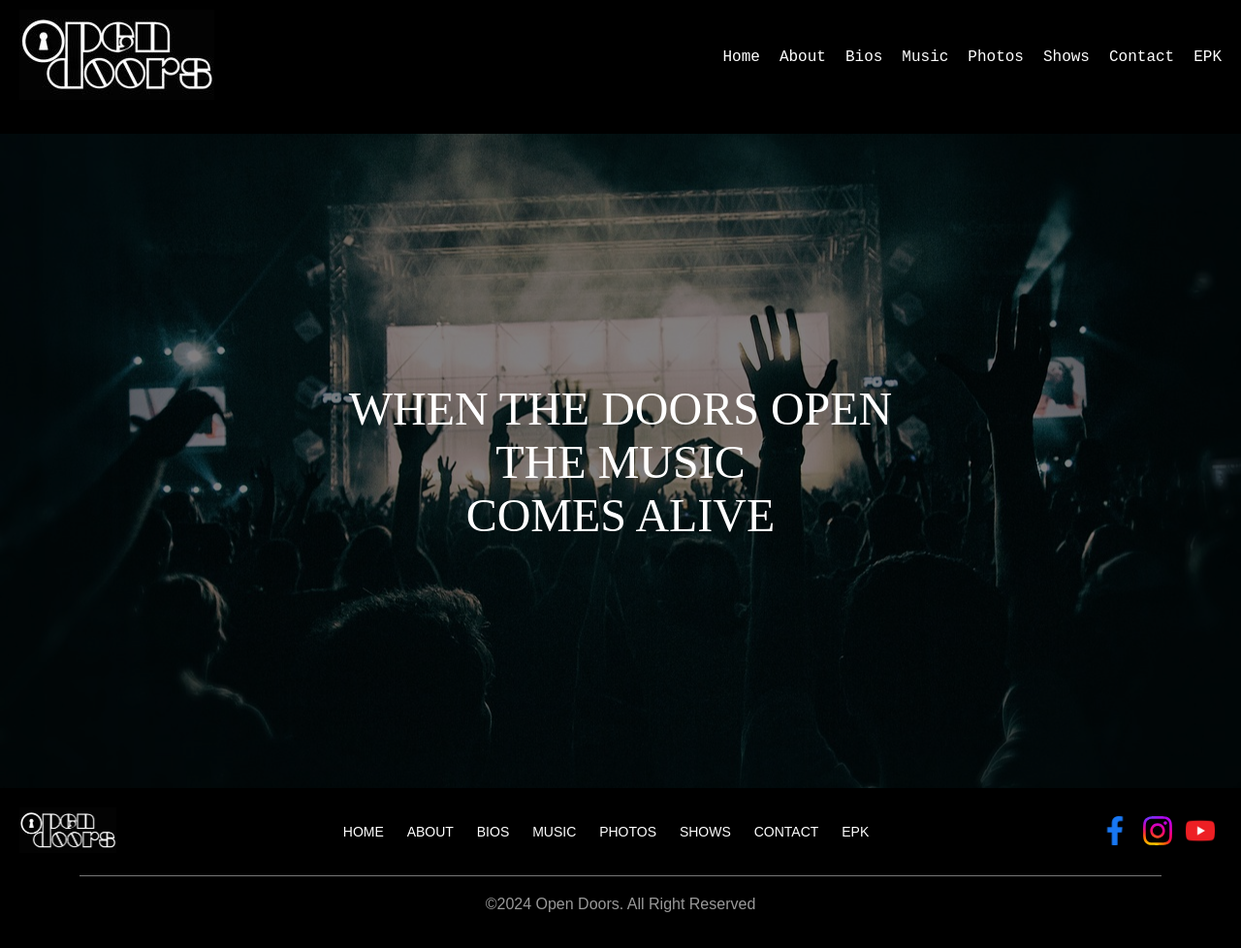
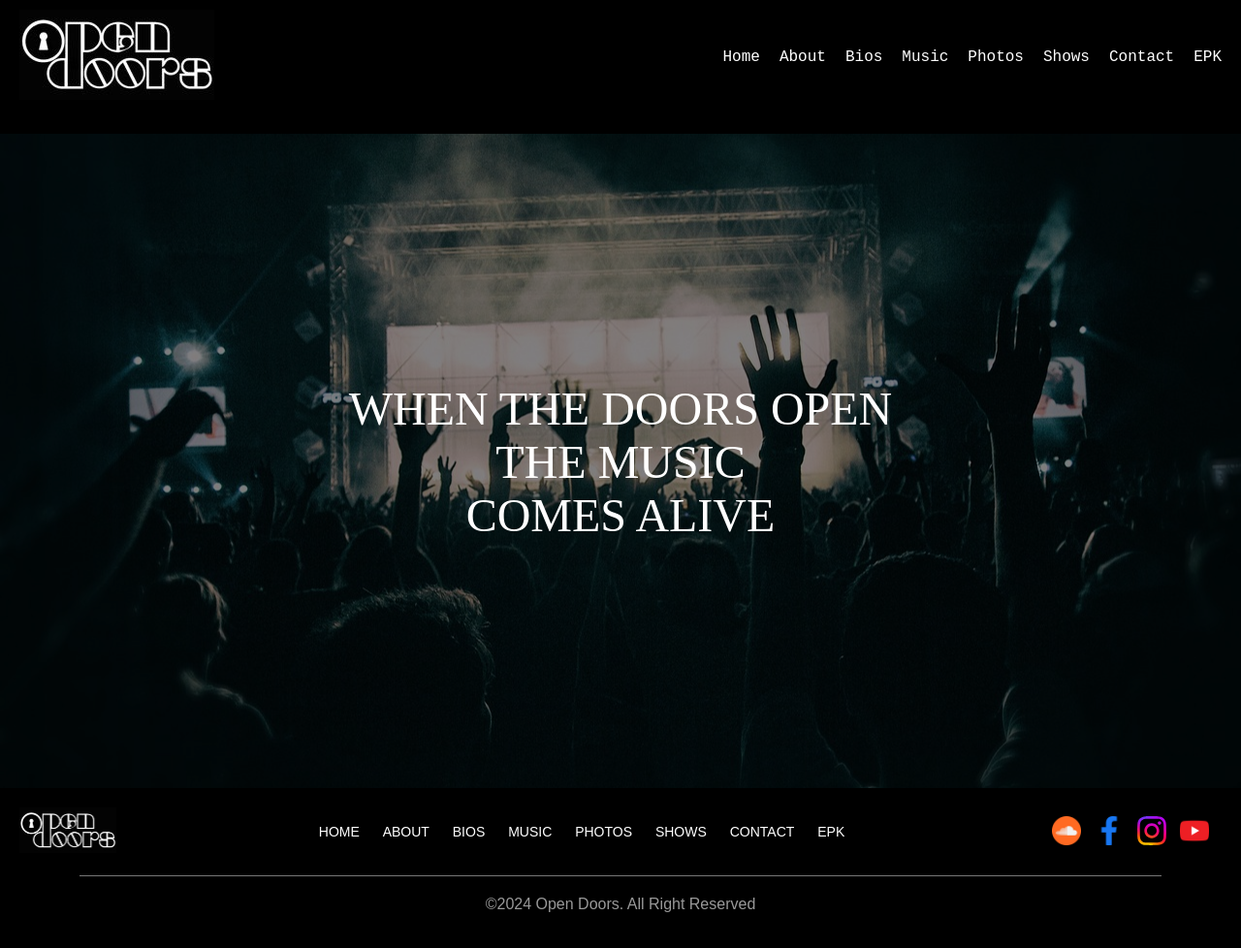
Before and after one commit to beingforthebenefit/opendoorsband, a Jekyll site: the page built from index.html, in a window 1280 px wide. Shown: the whole page at 97% size. Built offline with Jekyll 4.4.1, drawn with Linux system fonts in a browser that asks for light colours.

Commit message:
Add soundcloud profile link

```diff
--- a/_includes/footer.html
+++ b/_includes/footer.html
@@ -21,6 +21,7 @@
 
         <!-- Social Media Icons -->
         <div class="social-media">
+            <a href="https://soundcloud.com/opendoors-54734596" target="_blank"><img src="{{ '/assets/img/soundcloud.png' | relative_url }}" alt="Soundcloud"></a>
             <a href="https://www.facebook.com/profile.php?id=100092872742845" target="_blank"><img src="{{ '/assets/img/facebook.png' | relative_url }}" alt="Facebook"></a>
             <a href="https://www.instagram.com/opendoorsband/" target="_blank"><img src="{{ '/assets/img/instagram.svg' | relative_url }}" alt="Instagram"></a>
             <a href="https://www.youtube.com/channel/UCYk8_nu5Vatte4LjfzJMKsw" target="_blank"><img src="{{ '/assets/img/youtube.png' | relative_url }}" alt="YouTube"></a>
--- a/assets/css/footer.css
+++ b/assets/css/footer.css
@@ -31,7 +31,7 @@ footer {
 }
 
 .social-media {
-    width: 130px;
+    width: 180px;
 }
 
 .social-media img {
```
Also changed, not shown: assets/img/soundcloud.png (added).
